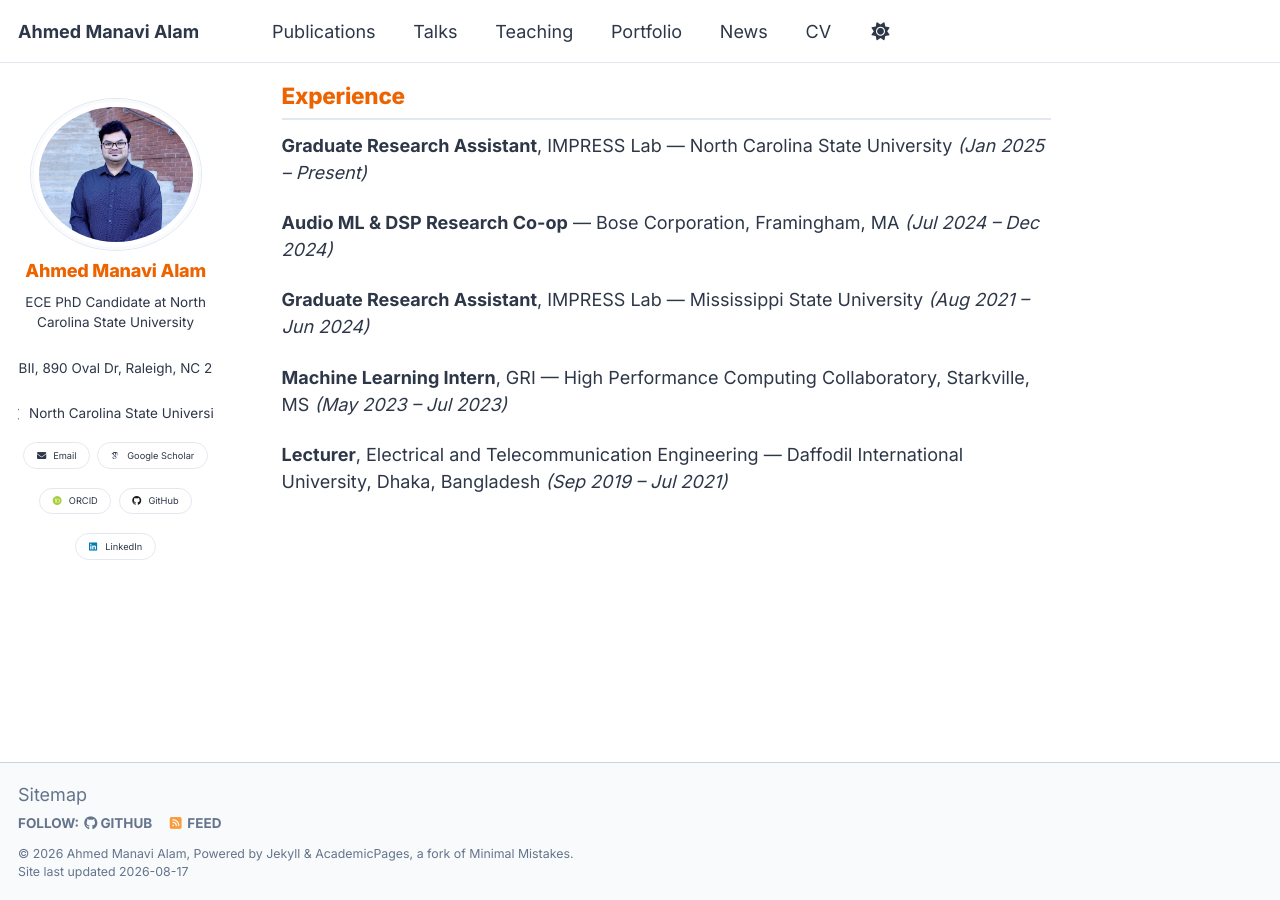
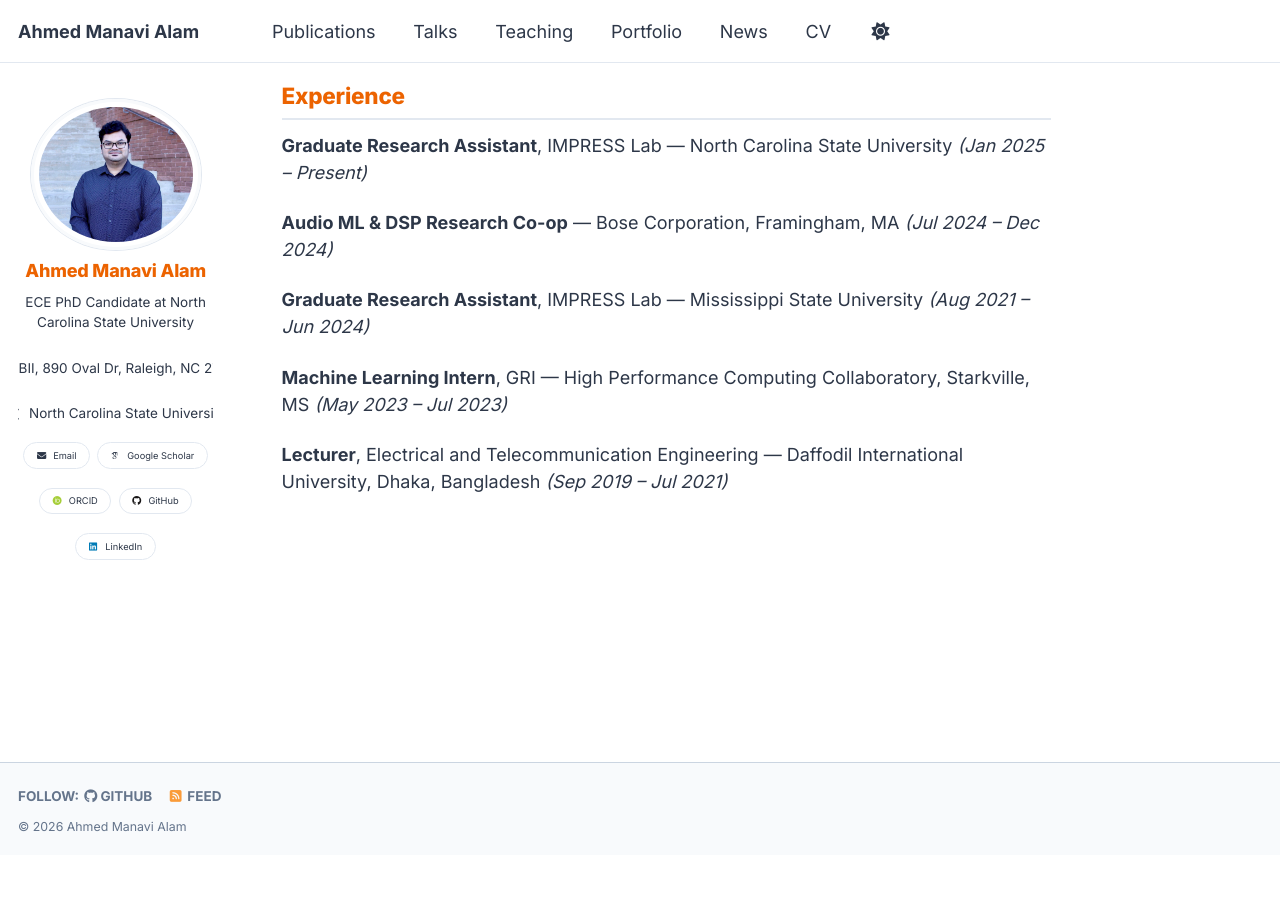
Before and after one commit to ahmed-manavi/ahmed-manavi.github.io, a Jekyll site: the page built from _pages/about.md, in a window 1280 px wide and 900 px high, scrolled down 1189 px. Built offline with Jekyll 4.4.1, drawn with Linux system fonts in a browser that asks for light colours; some web fonts are replaced; after the commit the page ends 2043 px from its top, so only the background shows below that.

Commit message:
Simplify footer to bare copyright
Drop the Sitemap link, "Powered by Jekyll & AcademicPages..." theme
attribution, and auto-generated "Site last updated" line. Keep the
GitHub/Feed follow icons and a plain copyright line, matching the
minimal footer style of the redesign's reference site.

Co-Authored-By: Claude Sonnet 5 <noreply@anthropic.com>

```diff
--- a/_includes/footer.html
+++ b/_includes/footer.html
@@ -20,6 +20,5 @@
 {% endif %}
 
 <div class="page__footer-copyright">
-  &copy; {{ site.time | date: '%Y' }} {{ site.name | default: site.title }}, {{ site.data.ui-text[site.locale].powered_by | default: "Powered by" }} <a href="http://jekyllrb.com" rel="nofollow">Jekyll</a> &amp; <a href="https://github.com/academicpages/academicpages.github.io">AcademicPages</a>, a fork of <a href="https://mademistakes.com/work/minimal-mistakes-jekyll-theme/" rel="nofollow">Minimal Mistakes</a>.<br />
-  Site last updated {{ "now" | date: '%Y-%m-%d' %}}
+  &copy; {{ site.time | date: '%Y' }} {{ site.name | default: site.title }}
 </div>
--- a/_includes/footer/custom.html
+++ b/_includes/footer/custom.html
@@ -1,3 +1 @@
-<!-- start custom footer snippets -->
-<a href="/sitemap/">Sitemap</a>
-<!-- end custom footer snippets -->
+<!-- start custom footer snippets --><!-- end custom footer snippets -->
```
